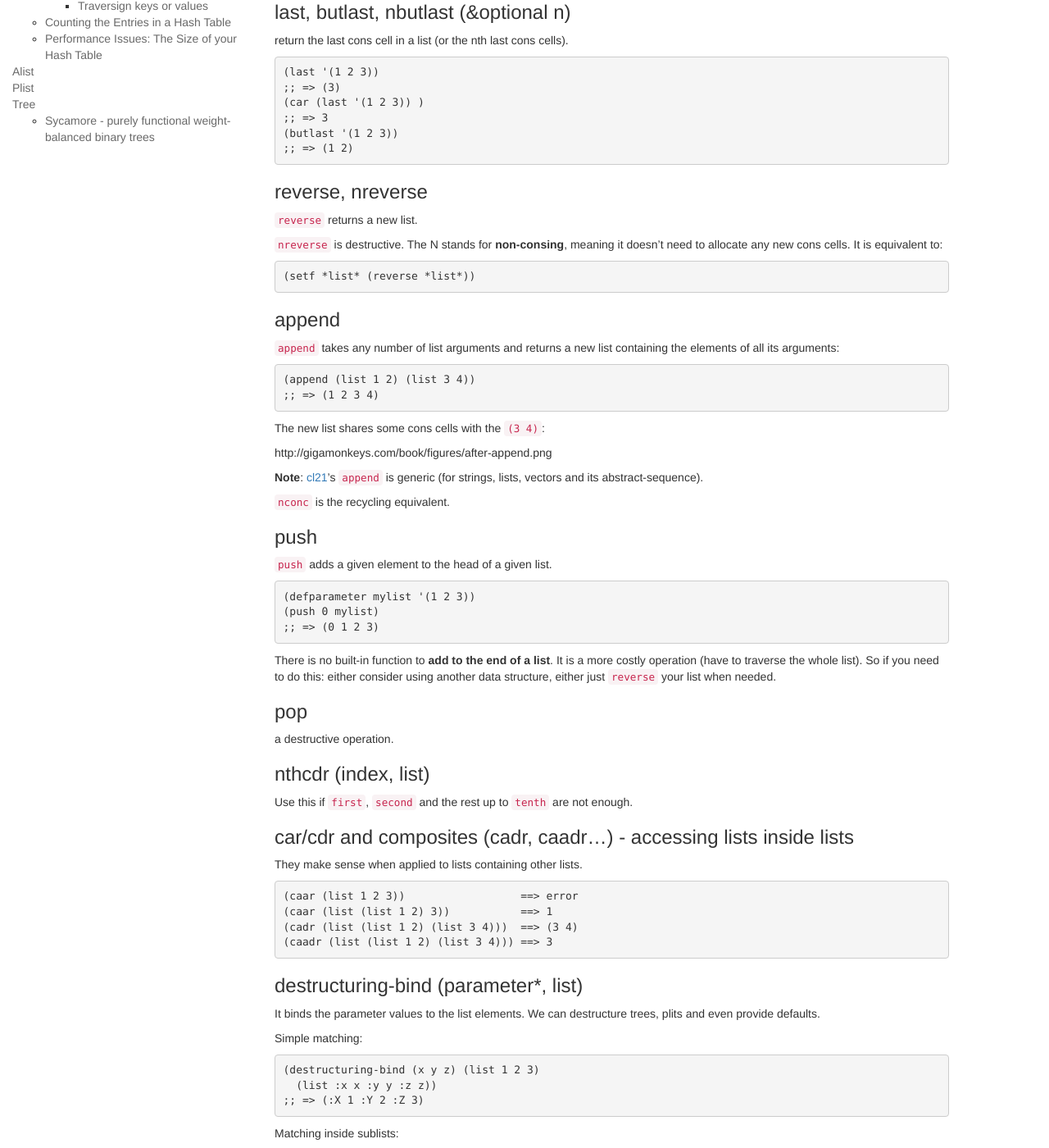
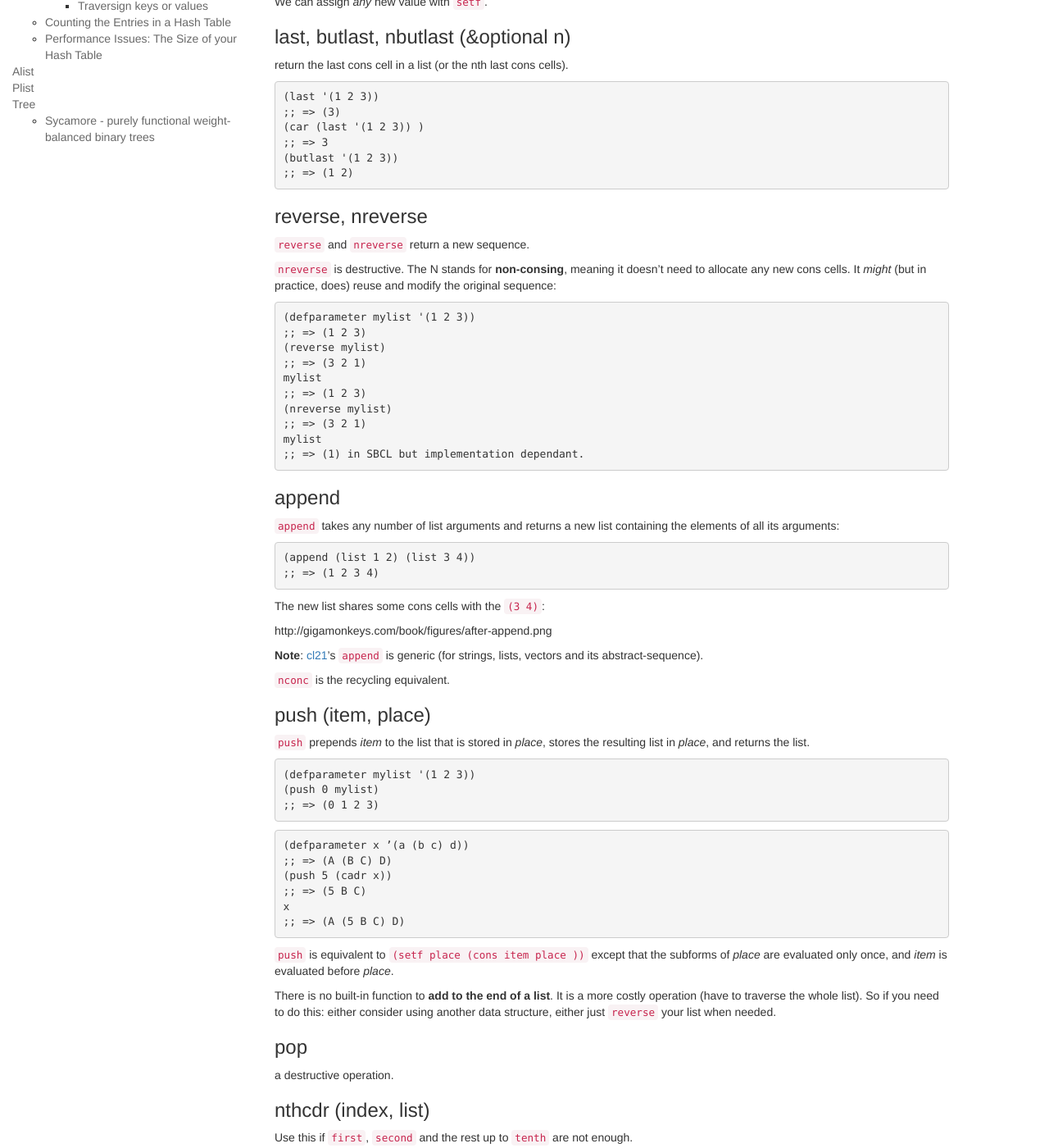
Before and after one commit to LispCookbook/cl-cookbook, a Jekyll site: the page built from data-structures.md, in a window 1280 px wide and 1400 px high, scrolled down 1263 px. Shown: the whole window at 82% size. Built offline with Jekyll 4.4.1, drawn with Linux system fonts in a browser that asks for light colours; some of the changed text lies outside the part shown.

Commit message:
data structures++ push, reverse/nreverse, list and quote, typos

````diff
--- a/data-structures.md
+++ b/data-structures.md
@@ -55,22 +55,24 @@
 ```
 (ascii art by [draw-cons-tree](https://github.com/cbaggers/draw-cons-tree)).
 
-See that the representation is not a dotted pair ? The lisp printer
+See that the representation is not a dotted pair ? The Lisp printer
 understands the convention.
 
-Finally we can simply use `list`:
+Finally we can simply build a literal list with `list`:
 
 ~~~lisp
 (list 1 2)
 ;; => (1 2)
 ~~~
 
-and its quote shortcut:
+or by calling quote:
 
 ~~~lisp
 '(1 2)
 ;; => (1 2)
 ~~~
+
+which is shorthand notation for the function call `(quote (1 2))`.
 
 
 ### car/cdr or first/rest (and second... to tenth)
@@ -101,14 +103,25 @@
 
 ### reverse, nreverse
 
-`reverse` returns a new list.
+`reverse` and `nreverse` return a new sequence.
 
-`nreverse` is destructive. The N stands for **non-consing**, meaning it
-doesn't need to allocate any new cons cells. It is equivalent to:
+`nreverse` is destructive. The N stands for **non-consing**, meaning
+it doesn't need to allocate any new cons cells. It *might* (but in
+practice, does) reuse and modify the original sequence:
 
 ~~~lisp
-(setf *list* (reverse *list*))
+(defparameter mylist '(1 2 3))
+;; => (1 2 3)
+(reverse mylist)
+;; => (3 2 1)
+mylist
+;; => (1 2 3)
+(nreverse mylist)
+;; => (3 2 1)
+mylist
+;; => (1) in SBCL but implementation dependant.
 ~~~
+
 
 ### append
 
@@ -129,9 +142,10 @@
 
 `nconc` is the recycling equivalent.
 
-### push
+### push (item, place)
 
-`push` adds a given element to the head of a given list.
+`push` prepends *item* to the list that is stored in *place*, stores
+the resulting list in *place*, and returns the list.
 
 ~~~lisp
 (defparameter mylist '(1 2 3))
@@ -139,6 +153,18 @@
 ;; => (0 1 2 3)
 ~~~
 
+~~~lisp
+(defparameter x ’(a (b c) d))
+;; => (A (B C) D)
+(push 5 (cadr x))
+;; => (5 B C)
+x
+;; => (A (5 B C) D)
+~~~
+
+`push` is equivalent to `(setf place (cons item place ))` except that
+the subforms of *place* are evaluated only once, and *item* is evaluated
+before *place*.
 
 There is no built-in function to **add to the end of a list**. It is a
 more costly operation (have to traverse the whole list). So if you
@@ -168,7 +194,7 @@
 ### destructuring-bind (parameter*, list)
 
 It binds the parameter values to the list elements. We can destructure
-trees, plits and even provide defaults.
+trees, plists and even provide defaults.
 
 Simple matching:
 
````
Also changed, not shown: other parts of data-structures.md (+1 -1 lines).
